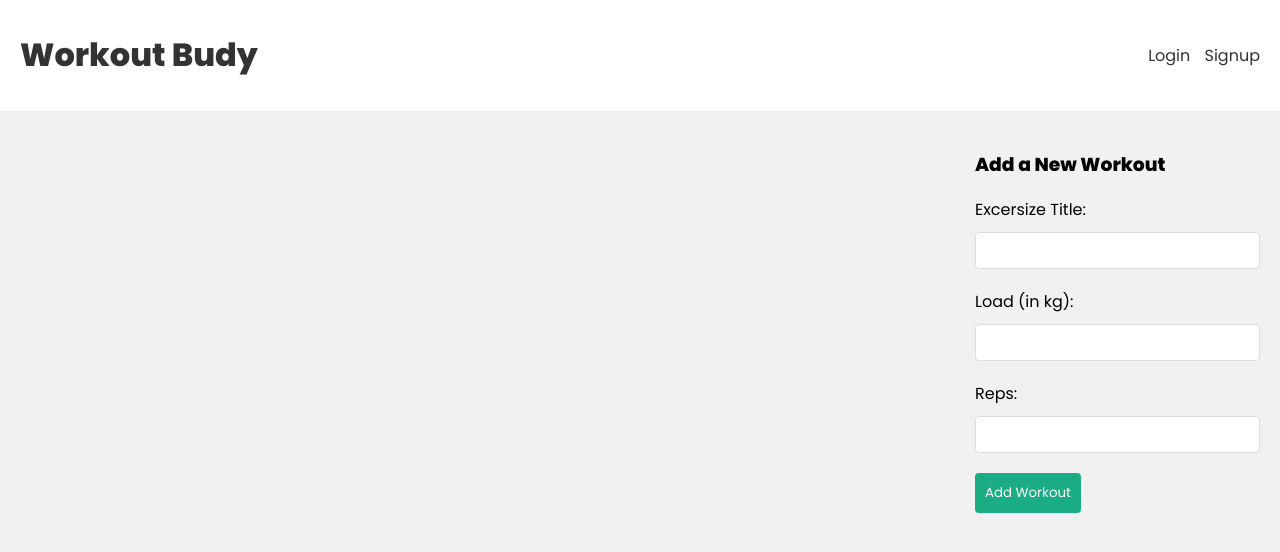
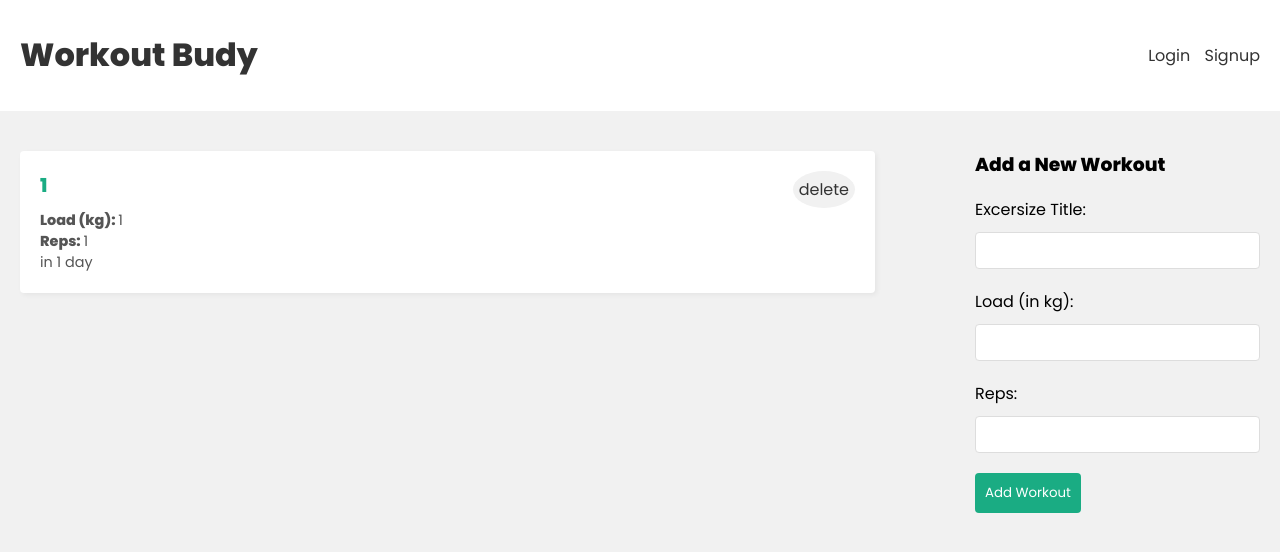
Before and after one commit to 409915016/vue-auth, a Vue app: page /#/ in a window 1280 px wide. Shown: the top 552 px of the page. Built offline with nearby package versions, Linux system fonts and the light colour scheme.

Commit message:
add WorkoutDetails component

```diff
--- /dev/null
+++ b/src/components/WorkoutDetails.vue
@@ -0,0 +1,36 @@
+<script setup>
+  defineProps(['workout'])
+  import formatDistanceToNow from 'date-fns/formatDistanceToNow'
+  async function handleClick() {
+    //const { user } = useAuthContext()
+    // if(!user) {
+    //   return
+    // }
+    const user = { token: '123'}
+    const response = await fetch('/api/workouts/' + workout._id, {
+      method: 'DELETE',
+      headers: {
+        'Authrization': 'Bearer ' + user.token
+      },
+    })
+    const json = await response.json()
+    if(response.status === 404) { return }
+    if (response.ok) {
+      //dispatch({type: 'DELETE_WORKOUT', payload: json})
+    }
+  }
+</script>
+
+<template>
+  <div class="workout-details">
+    <h4>{{ workout.title }}</h4>
+    <p><strong>Load (kg): </strong>{{ workout.load }}</p>
+    <p><strong>Reps: </strong>{{ workout.reps }}</p>
+    <p>{{ formatDistanceToNow(new Date(workout.createdAt), { addSuffix: true }) }}</p>
+    <span class="material-symbols-outlined" @click="handleClick">delete</span>
+  </div>
+</template>
+
+<style scoped>
+
+</style>
--- a/src/views/Home.vue
+++ b/src/views/Home.vue
@@ -1,13 +1,20 @@
 <script setup>
-  import WorkoutForm from '@/components/WorkoutForm.vue'
+import {reactive} from "vue";
+import WorkoutForm from '@/components/WorkoutForm.vue'
+import WorkoutDetails from '@/components/WorkoutDetails.vue'
+
+const workouts = reactive([
+  { _id: 1, title: '1', load: '1', reps: '1', createdAt: '2025-03-04 16:27:47'}
+])
 </script>
 
 <template>
   <div class="home">
     <div class="workouts">
-<!--      {workouts && workouts.map((workout) => (-->
-<!--      <WorkoutDetails key={workout._id} workout={workout} />-->
-<!--      ))}-->
+      <WorkoutDetails v-for="workout in workouts"
+                      :key="workout._id"
+                      :workout="workout"
+      />
     </div>
     <WorkoutForm />
   </div>
```
